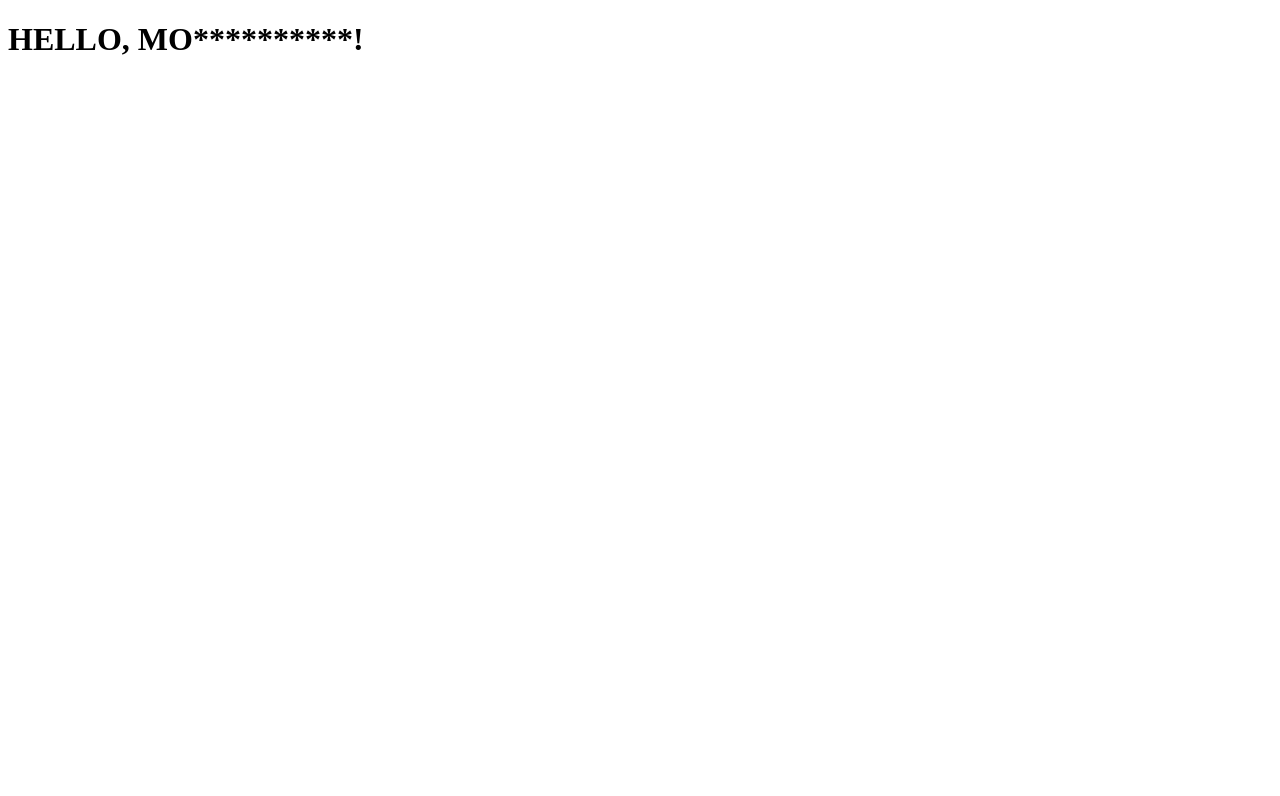
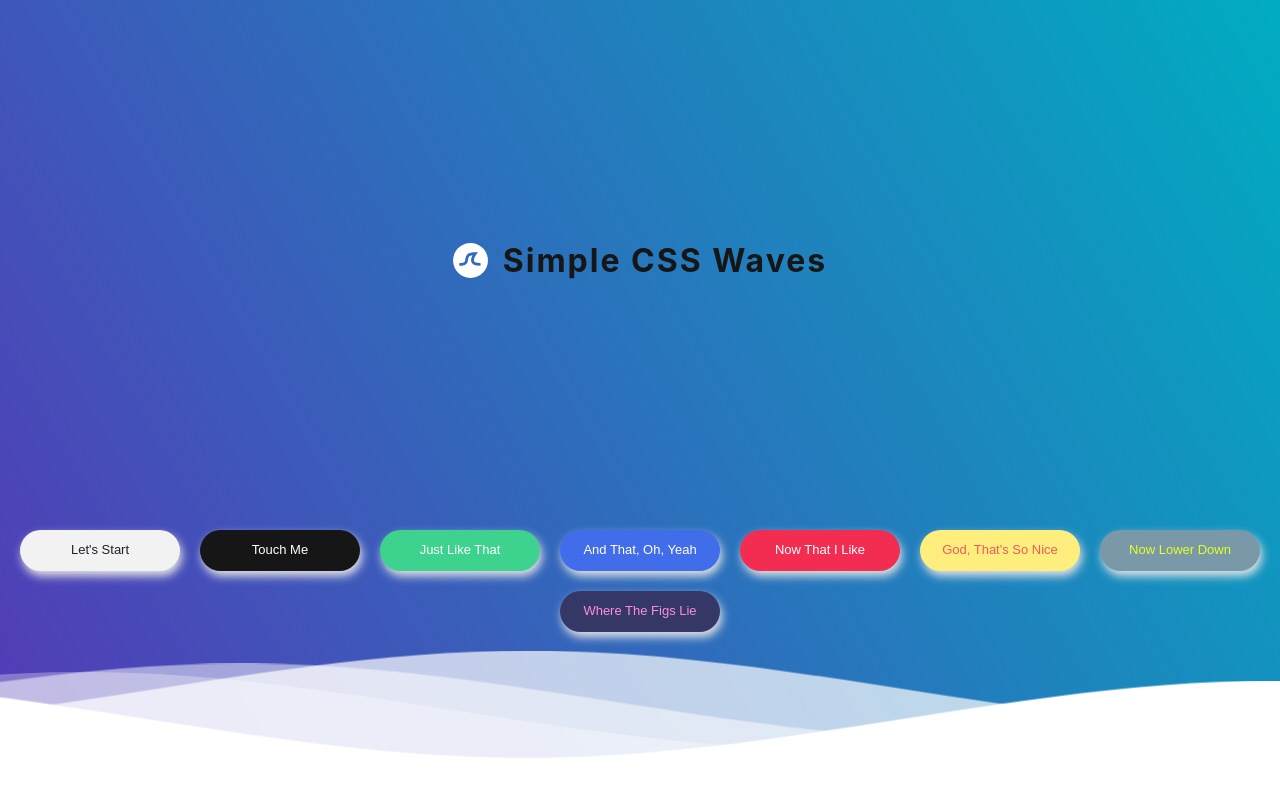
Before and after one commit to JaehnK/42_webserv, a plain HTML site: page downloads/index.html in a window 1280 px wide. Drawn offline with Linux system fonts and the light colour scheme.

Commit message:
[Feat] Html write

```diff
--- /dev/null
+++ b/downloads/css/button.css
@@ -0,0 +1,222 @@
+:root {
+  --color-dark:  #161616;
+  --color-ocean:  #416dea;
+  --color-grass: #3dd28d;
+  --color-snow: #FFFFFF;
+  --color-salmon: #F32C52;
+  --color-sun: #feee7d;
+  --color-alge: #7999a9;
+  --color-flower: #353866;
+  --color-smoke: #e4e4e4;
+
+  --borderRadius: 36px;
+
+  --font-face: -apple-system, BlinkMacSystemFont, "Segoe UI", Roboto, Helvetica, Arial, sans-serif, "Apple Color Emoji", "Segoe UI Emoji", "Segoe UI Symbol";
+}
+
+
+html {
+  box-sizing: border-box;
+}
+*, *:before, *:after {
+  box-sizing: inherit;
+}
+
+
+
+/* body {
+  display: flex;
+
+  box-sizing: border-box;
+  min-height: 100vh;
+
+  background: whitesmoke;
+  font-family: var(--font-face);
+  font-size: 16px;
+  font-weight: 700;
+  line-height: 1;
+
+  justify-content: center;
+  align-items: center;
+
+  @media (min-width: 992px) {
+    border-width: 30px;
+  }
+} */
+
+/* body.linked {
+
+  .button, h1 {
+    opacity: .3;
+    transition: opacity 300ms linear;
+  }
+
+  p {
+    color: var(--color-smoke);
+    transition: color 300ms linear;
+  }
+} */
+
+
+
+
+h1 {
+  text-align: center;
+
+  transition: opacity 300ms linear;
+
+  color: var(--color-dark);
+
+  font-family: var(--font-face);
+  font-size: 32px;
+  font-weight: 700;
+
+  span {
+    font-weight: 400;
+  }
+}
+
+p {
+  max-width: 460px;
+  margin: 0 auto;
+
+  transition: color 300ms linear;
+  text-align: center;
+
+  color: var(--color-dark);
+
+  font-weight: 400;
+  line-height: 1.5;
+}
+
+a, a:visited {
+  text-decoration: none;
+
+  color: var(--color-ocean);
+
+  font-weight: 500;
+
+  &:hover {
+    text-decoration: underline;
+    color:var(--color-ocean);
+  }
+}
+
+
+.button-container {
+    display: flex;
+
+
+    flex-wrap: wrap;
+    justify-content: center;
+}
+
+
+
+
+.button {
+  display: flex;
+  overflow: hidden;
+
+  margin: 10px;
+  padding: 12px 12px;
+
+  cursor: pointer;
+  user-select: none;
+  transition: all 150ms linear;
+  text-align: center;
+  white-space: nowrap;
+  text-decoration: none !important;
+  text-transform: none;
+  text-transform: capitalize;
+
+  color: #fff;
+  border: 0 none;
+  border-radius: var(--borderRadius);
+
+  font-size: 13px;
+  font-weight: 500;
+  line-height: 1.3;
+
+  -webkit-appearance: none;
+  -moz-appearance:    none;
+  appearance:         none;
+
+  justify-content: center;
+  align-items: center;
+  flex: 0 0 160px;
+
+  box-shadow: 2px 5px 10px var(--color-smoke);
+
+  &:hover {
+    transition: all 150ms linear;
+
+    opacity: .85;
+  }
+
+  &:active {
+    transition: all 150ms linear;
+    opacity: .75;
+  }
+
+  &:focus {
+    outline: 1px dotted #959595;
+    outline-offset: -4px;
+  }
+}
+
+.button.-regular {
+  color: #202129;
+  background-color: #f2f2f2;
+
+  &:hover {
+    color: #202129;
+    background-color: #e1e2e2;
+    opacity: 1;
+  }
+
+  &:active {
+    background-color: #d5d6d6;
+    opacity: 1;
+  }
+}
+
+.button.-dark {
+  color: var(--color-snow);
+  background: var(--color-dark);
+
+   &:focus {
+    outline: 1px dotted white;
+    outline-offset: -4px;
+  }
+}
+
+.button.-green {
+  color: var(--color-snow);
+  background: var(--color-grass);
+}
+
+.button.-blue {
+  color: var(--color-snow);
+  background: var(--color-ocean);
+}
+
+.button.-salmon {
+  color: var(--color-snow);
+  background: var(--color-salmon);
+}
+
+.button.-sun {
+  color: #f15c5c;
+  background: var(--color-sun);
+}
+
+.button.-alge {
+  color: #e7ff20;
+  background: var(--color-alge);
+}
+
+.button.-flower {
+  color: #FE8CDF;
+  background: var(--color-flower);
+}
--- /dev/null
+++ b/downloads/css/index.css
@@ -0,0 +1,105 @@
+@import url(//fonts.googleapis.com/css?family=Lato:300:400);
+
+body {
+  margin:0;
+}
+
+h1 {
+  font-family: 'Lato', sans-serif;
+  font-weight:300;
+  letter-spacing: 2px;
+  font-size:48px;
+}
+p {
+  font-family: 'Lato', sans-serif;
+  letter-spacing: 1px;
+  font-size:14px;
+  color: #333333;
+}
+
+.header {
+  position:relative;
+  text-align:center;
+  background: linear-gradient(60deg, rgba(84,58,183,1) 0%, rgba(0,172,193,1) 100%);
+  color:white;
+}
+.logo {
+  width:50px;
+  fill:white;
+  padding-right:15px;
+  display:inline-block;
+  vertical-align: middle;
+}
+
+.inner-header {
+  height:65vh;
+  width:100%;
+  margin: 0;
+  padding: 0;
+}
+
+.flex { /*Flexbox for containers*/
+  display: flex;
+  justify-content: center;
+  align-items: center;
+  text-align: center;
+}
+
+.waves {
+  position:relative;
+  width: 100%;
+  height:15vh;
+  margin-bottom:-7px; /*Fix for safari gap*/
+  min-height:100px;
+  max-height:150px;
+}
+
+.content {
+  position:relative;
+  height:20vh;
+  text-align:center;
+  background-color: white;
+}
+
+/* Animation */
+
+.parallax > use {
+  animation: move-forever 25s cubic-bezier(.55,.5,.45,.5)     infinite;
+}
+.parallax > use:nth-child(1) {
+  animation-delay: -2s;
+  animation-duration: 7s;
+}
+.parallax > use:nth-child(2) {
+  animation-delay: -3s;
+  animation-duration: 10s;
+}
+.parallax > use:nth-child(3) {
+  animation-delay: -4s;
+  animation-duration: 13s;
+}
+.parallax > use:nth-child(4) {
+  animation-delay: -5s;
+  animation-duration: 20s;
+}
+@keyframes move-forever {
+  0% {
+   transform: translate3d(-90px,0,0);
+  }
+  100% {
+    transform: translate3d(85px,0,0);
+  }
+}
+/*Shrinking for mobile*/
+@media (max-width: 768px) {
+  .waves {
+    height:40px;
+    min-height:40px;
+  }
+  .content {
+    height:30vh;
+  }
+  h1 {
+    font-size:24px;
+  }
+}
--- a/downloads/index.html
+++ b/downloads/index.html
@@ -4,10 +4,68 @@
     <meta charset="UTF-8">
     <meta name="viewport" content="width=device-width, initial-scale=1.0">
     <title>Document</title>
+    <link rel="stylesheet" href="./css/index.css" />
+    <link rel="stylesheet" href="./css/button.css" />
+
 </head>
 <body>
-    <h1>
-        HELLO, MO**********!
-    </h1>
+    <div class="header">
+
+        <!--Content before waves-->
+        <div class="inner-header flex">
+        <!--Just the logo.. Don't mind this-->
+        <svg version="1.1" class="logo" baseProfile="tiny" id="Layer_1" xmlns="http://www.w3.org/2000/svg"
+        xmlns:xlink="http://www.w3.org/1999/xlink" x="0px" y="0px" viewBox="0 0 500 500" xml:space="preserve">
+        <path fill="#FFFFFF" stroke="#000000" stroke-width="10" stroke-miterlimit="10" d="M57,283" />
+        <g><path fill="#fff"
+        d="M250.4,0.8C112.7,0.8,1,112.4,1,250.2c0,137.7,111.7,249.4,249.4,249.4c137.7,0,249.4-111.7,249.4-249.4
+        C499.8,112.4,388.1,0.8,250.4,0.8z M383.8,326.3c-62,0-101.4-14.1-117.6-46.3c-17.1-34.1-2.3-75.4,13.2-104.1
+        c-22.4,3-38.4,9.2-47.8,18.3c-11.2,10.9-13.6,26.7-16.3,45c-3.1,20.8-6.6,44.4-25.3,62.4c-19.8,19.1-51.6,26.9-100.2,24.6l1.8-39.7		c35.9,1.6,59.7-2.9,70.8-13.6c8.9-8.6,11.1-22.9,13.5-39.6c6.3-42,14.8-99.4,141.4-99.4h41L333,166c-12.6,16-45.4,68.2-31.2,96.2	c9.2,18.3,41.5,25.6,91.2,24.2l1.1,39.8C390.5,326.2,387.1,326.3,383.8,326.3z" />
+        </g>
+        </svg>
+        <h1>Simple CSS Waves</h1>
+        </div>
+
+
+            <div class="button-container" role="group" aria-label="Action Buttons">
+              <button class="button -regular" aria-label="Start the process">Let's start</button>
+
+              <button class="button -dark" aria-label="Touch me">Touch me</button>
+
+              <button class="button -green" aria-label="Proceed with that">Just like that</button>
+
+              <button class="button -blue" aria-label="And that, oh, yeah">And that, oh, yeah</button>
+
+              <button class="button -salmon" aria-label="This one I like">Now that I like</button>
+
+              <button class="button -sun" aria-label="That's so nice">God, that's so nice</button>
+
+              <button class="button -alge" aria-label="Lower down">Now lower down</button>
+
+              <button class="button -flower" aria-label="Where the figs lie">Where the figs lie</button>
+          </div>
+        <!--Waves Container-->
+        <div>
+        <svg class="waves" xmlns="http://www.w3.org/2000/svg" xmlns:xlink="http://www.w3.org/1999/xlink"
+        viewBox="0 24 150 28" preserveAspectRatio="none" shape-rendering="auto">
+        <defs>
+        <path id="gentle-wave" d="M-160 44c30 0 58-18 88-18s 58 18 88 18 58-18 88-18 58 18 88 18 v44h-352z" />
+        </defs>
+        <g class="parallax">
+        <use xlink:href="#gentle-wave" x="48" y="0" fill="rgba(255,255,255,0.7" />
+        <use xlink:href="#gentle-wave" x="48" y="3" fill="rgba(255,255,255,0.5)" />
+        <use xlink:href="#gentle-wave" x="48" y="5" fill="rgba(255,255,255,0.3)" />
+        <use xlink:href="#gentle-wave" x="48" y="7" fill="#fff" />
+        </g>
+        </svg>
+        </div>
+        <!--Waves end-->
+
+        </div>
+        <!--Header ends-->
+
+        <!--Content starts-->
+<script src="./js/index.js"></script>
+
 </body>
 </html>
--- /dev/null
+++ b/downloads/js/index.js
@@ -0,0 +1,11 @@
+// 버튼 클릭 시 실행될 함수
+function showAlert() {
+    alert("버튼을 클릭했습니다!");
+}
+
+// 모든 버튼에 클릭 이벤트 추가
+const elements = document.getElementsByClassName("button");
+
+for (let i = 0; i < elements.length; i++) {
+    elements[i].addEventListener("click", showAlert);
+}
```
Also changed, not shown: 15 other files.
